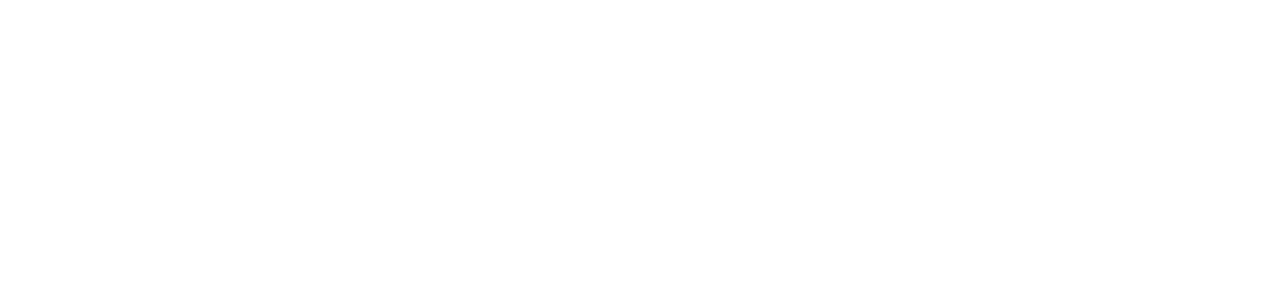
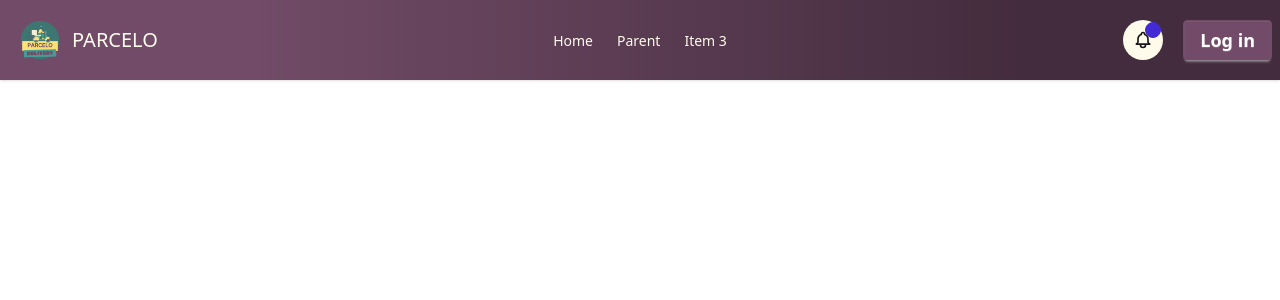
Before and after one commit to alaminjim/Parcelo-client, a React (Vite) app: page / in a window 1280 px wide. Shown: the top 300 px of the page. Built offline with nearby package versions, Linux system fonts and the light colour scheme.

Commit message:
added navbar

```diff
--- a/index.html
+++ b/index.html
@@ -2,7 +2,7 @@
 <html lang="en">
   <head>
     <meta charset="UTF-8" />
-    <link rel="icon" type="image/svg+xml" href="/vite.svg" />
+    <link rel="icon" type="image/svg+xml" href="/parcelo-logo.png" />
     <meta name="viewport" content="width=device-width, initial-scale=1.0" />
     <title>PARCELO</title>
   </head>
--- a/src/Components/Navbar.jsx
+++ b/src/Components/Navbar.jsx
@@ -1,5 +1,90 @@
+import { NavLink } from "react-router-dom";
+import logo from "../assets/logo/parcelo-logo.png";
+
 const Navbar = () => {
-  return <div></div>;
+  const links = (
+    <>
+      <li>
+        <NavLink to="/">Home</NavLink>
+      </li>
+      <li>
+        <a>Parent</a>
+      </li>
+      <li>
+        <a>Item 3</a>
+      </li>
+    </>
+  );
+  return (
+    <div>
+      <div
+        style={{
+          background: "linear-gradient(90deg, #714b67 20%, #432c3d 80%)",
+        }}
+        className="navbar shadow-sm"
+      >
+        <div className="navbar-start">
+          <div className="dropdown">
+            <div tabIndex={0} role="button" className="btn btn-ghost lg:hidden">
+              <svg
+                xmlns="http://www.w3.org/2000/svg"
+                className="h-5 w-5"
+                fill="none"
+                viewBox="0 0 24 24"
+                stroke="currentColor"
+              >
+                {" "}
+                <path
+                  strokeLinecap="round"
+                  strokeLinejoin="round"
+                  strokeWidth="2"
+                  d="M4 6h16M4 12h8m-8 6h16"
+                />{" "}
+              </svg>
+            </div>
+            <ul
+              tabIndex={0}
+              className="menu menu-sm dropdown-content bg-base-100 rounded-box z-1 mt-3 w-52 p-2 shadow text-amber-50"
+            >
+              {links}
+            </ul>
+          </div>
+          <div className="flex items-center">
+            <img className="w-16 h-16 rounded-full" src={logo} alt="" />
+            <a className="text-xl text-amber-50">PARCELO</a>
+          </div>
+        </div>
+        <div className="navbar-center hidden lg:flex">
+          <ul className="menu menu-horizontal px-1 text-amber-50">{links}</ul>
+        </div>
+        <div className="navbar-end space-x-5">
+          <button className="btn btn-ghost btn-circle bg-amber-50">
+            <div className="indicator">
+              <svg
+                xmlns="http://www.w3.org/2000/svg"
+                className="h-5 w-5"
+                fill="none"
+                viewBox="0 0 24 24"
+                stroke="currentColor"
+              >
+                {" "}
+                <path
+                  strokeLinecap="round"
+                  strokeLinejoin="round"
+                  strokeWidth="2"
+                  d="M15 17h5l-1.405-1.405A2.032 2.032 0 0118 14.158V11a6.002 6.002 0 00-4-5.659V5a2 2 0 10-4 0v.341C7.67 6.165 6 8.388 6 11v3.159c0 .538-.214 1.055-.595 1.436L4 17h5m6 0v1a3 3 0 11-6 0v-1m6 0H9"
+                />{" "}
+              </svg>
+              <span className="badge badge-xs badge-primary indicator-item"></span>
+            </div>
+          </button>
+          <button className="btn text-white text-lg border-[#714b67]  bg-[#714b67]">
+            Log in
+          </button>
+        </div>
+      </div>
+    </div>
+  );
 };
 
 export default Navbar;
```
Also changed, not shown: public/parcelo-logo.png (added), src/assets/logo/parcelo-logo.png (added).
